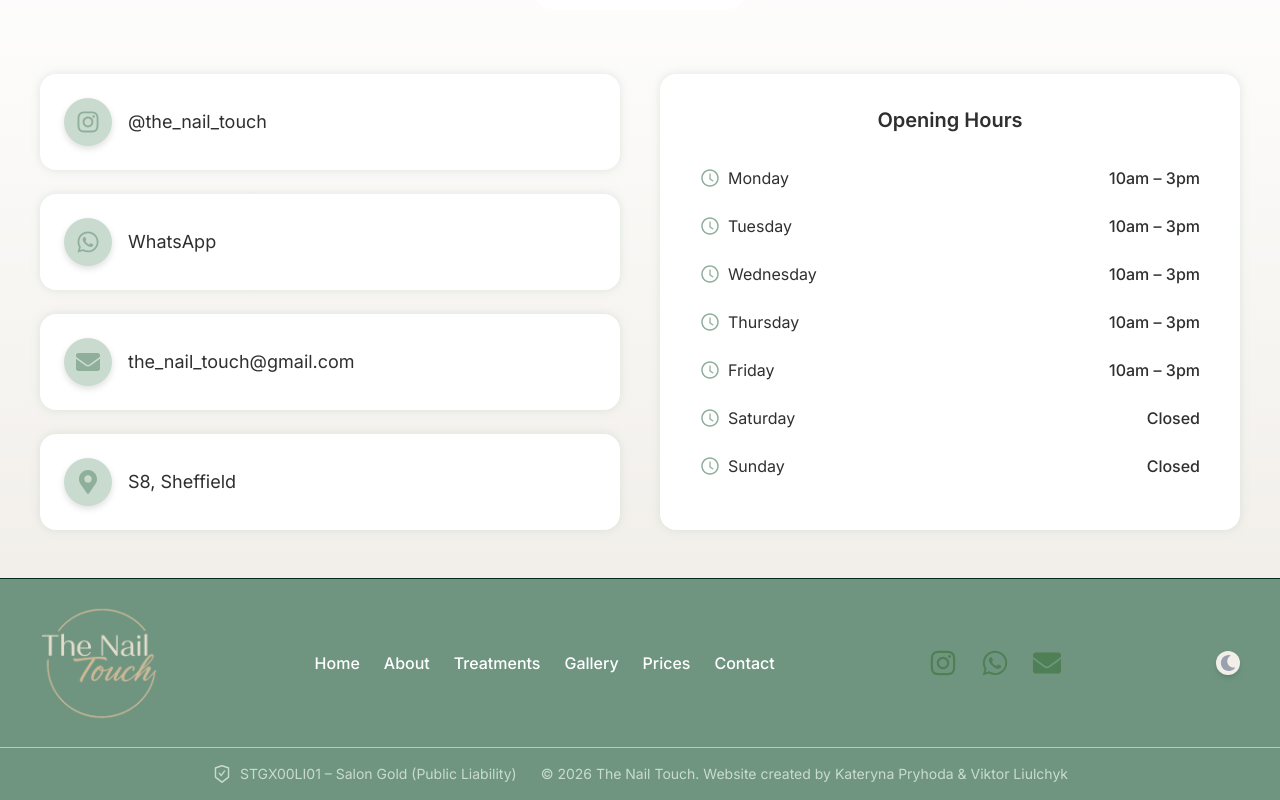
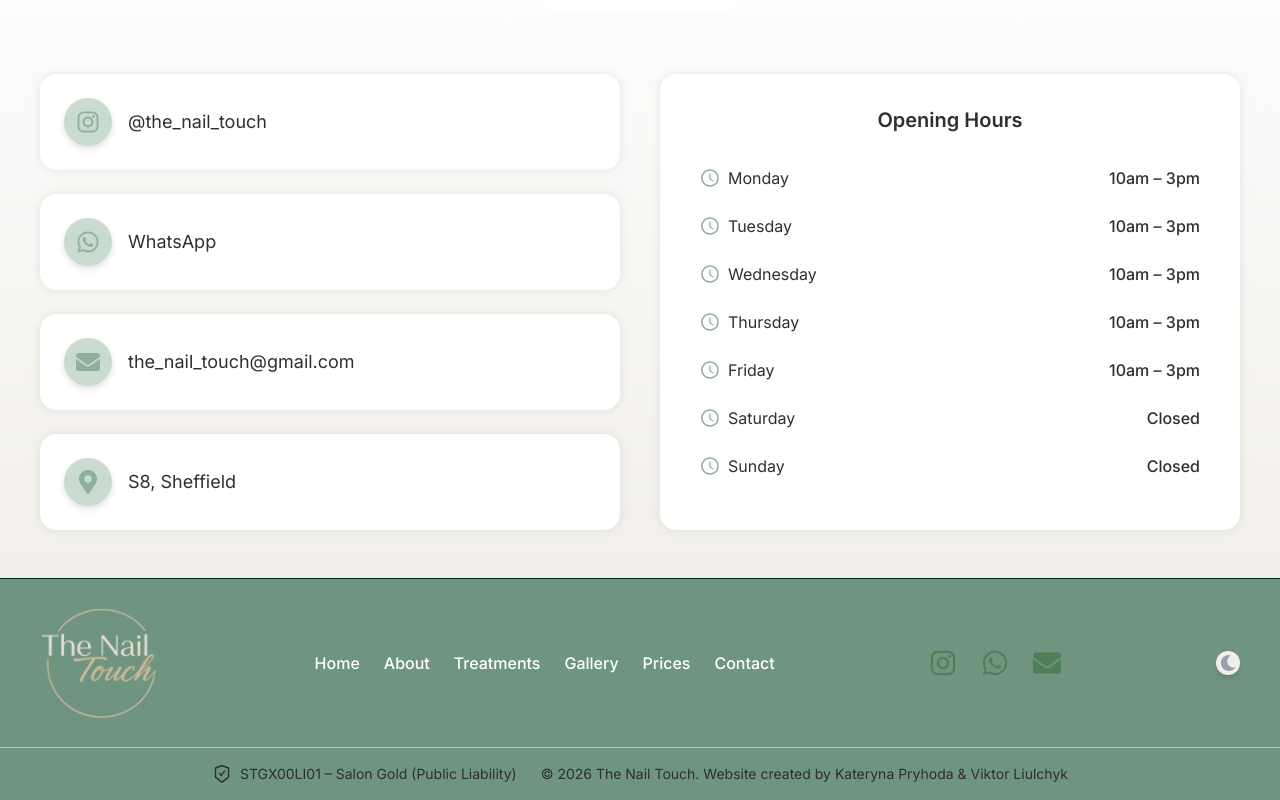
Before and after one commit to netkatya/the-nail-touch, a Next.js app: page / in a window 1280 px wide. Shown: the part 3544-4344 px from the top of the page. Built offline with nearby package versions, Linux system fonts and the light colour scheme.

Commit message:
accessibility fixed

```diff
--- a/components/Footer/Footer.tsx
+++ b/components/Footer/Footer.tsx
@@ -39,17 +39,17 @@ export default function Footer() {
       <div className="mt-6 mx-auto h-px w-full bg-white opacity-50"></div>
 
       <div className="flex justify-center items-center gap-6 p-4">
-        <p className="flex items-center justify-center gap-2 text-(--color-accent-soft) text-sm">
+        <p className="flex items-center justify-center gap-2 var(--color-text-light)) text-sm">
           <AiOutlineSafetyCertificate className="w-5 h-5" />
           <span>STGX00LI01 – Salon Gold (Public Liability)</span>
         </p>
-        <p className=" text-center text-sm text-(--color-accent-soft)">
+        <p className=" text-center text-sm var(--color-text-light)">
           &copy; {currentYear} The Nail Touch. Website created by{" "}
           <Link
             href="https://www.linkedin.com/in/kateryna-pryhoda"
             target="_blank"
             aria-label="Developer's Linkedin link"
-            className="hover:text-white transition-colors duration-200"
+            className="var(--color-text-light) hover:text-white transition-colors duration-200"
           >
             Kateryna Pryhoda
           </Link>{" "}
@@ -58,7 +58,7 @@ export default function Footer() {
             href="https://www.linkedin.com/in/viktorliulchyk"
             target="_blank"
             aria-label="Developer's Linkedin link"
-            className="hover:text-white transition-colors duration-200"
+            className="var(--color-text-light) hover:text-white transition-colors duration-200"
           >
             Viktor Liulchyk
           </Link>
--- a/components/SocialMediaLinks/SocialMediaLinks.tsx
+++ b/components/SocialMediaLinks/SocialMediaLinks.tsx
@@ -8,6 +8,7 @@ export default function SocialMediaLinks() {
         href="https://www.instagram.com/the_nail_touch?igsh=d3hmbHk1MG0yNTc="
         target="_blank"
         className="text-[#4f8055] hover:text-(--color-accent-soft) transition-colors duration-200"
+        aria-label="instagram"
       >
         <FaInstagram className="w-7 h-7 " />
       </Link>
@@ -15,12 +16,14 @@ export default function SocialMediaLinks() {
         href="https://wa.me/447465474727"
         target="_blank"
         className="text-[#4f8055] hover:text-(--color-accent-soft) transition-colors duration-200"
+        aria-label="whatsapp"
       >
         <FaWhatsapp className="w-7 h-7 " />
       </Link>
       <Link
         href="mailto:the_nail_touch@gmail.com"
         className="text-[#4f8055] hover:text-(--color-accent-soft) transition-colors duration-200"
+        aria-label="email"
       >
         <FaEnvelope className="w-7 h-7" />
       </Link>
--- a/components/ThemeToggler/ThemeToggler.tsx
+++ b/components/ThemeToggler/ThemeToggler.tsx
@@ -31,6 +31,7 @@ export default function ThemeToggler() {
   return (
     <button
       onClick={toggleTheme}
+      aria-label="theme toggle"
       className=" w-6 h-6 rounded-full grid place-items-center bg-(--color-bg-soft) shadow-md hover:shadow-lg transition-colors duration-300"
     >
       <FaMoon className="text-gray-400 text-md transition-colors duration-300 hover:text-gray-500" />
```
